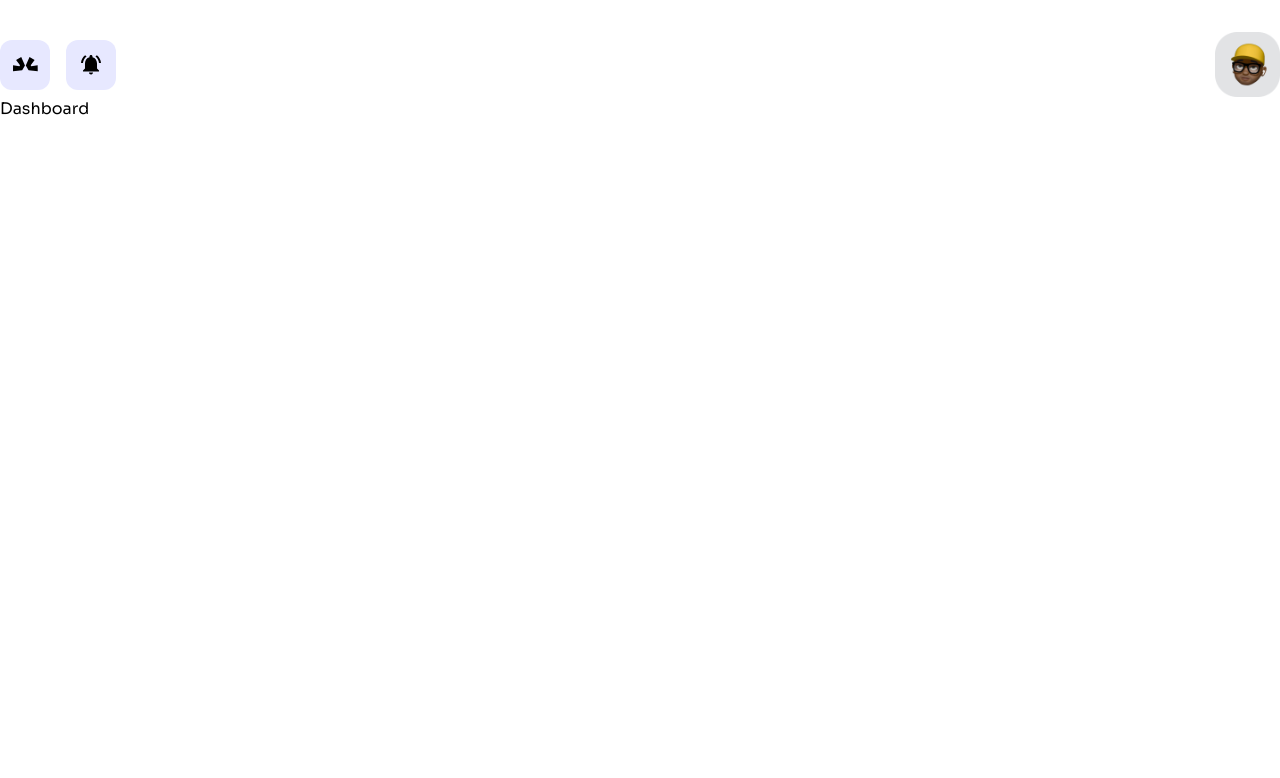
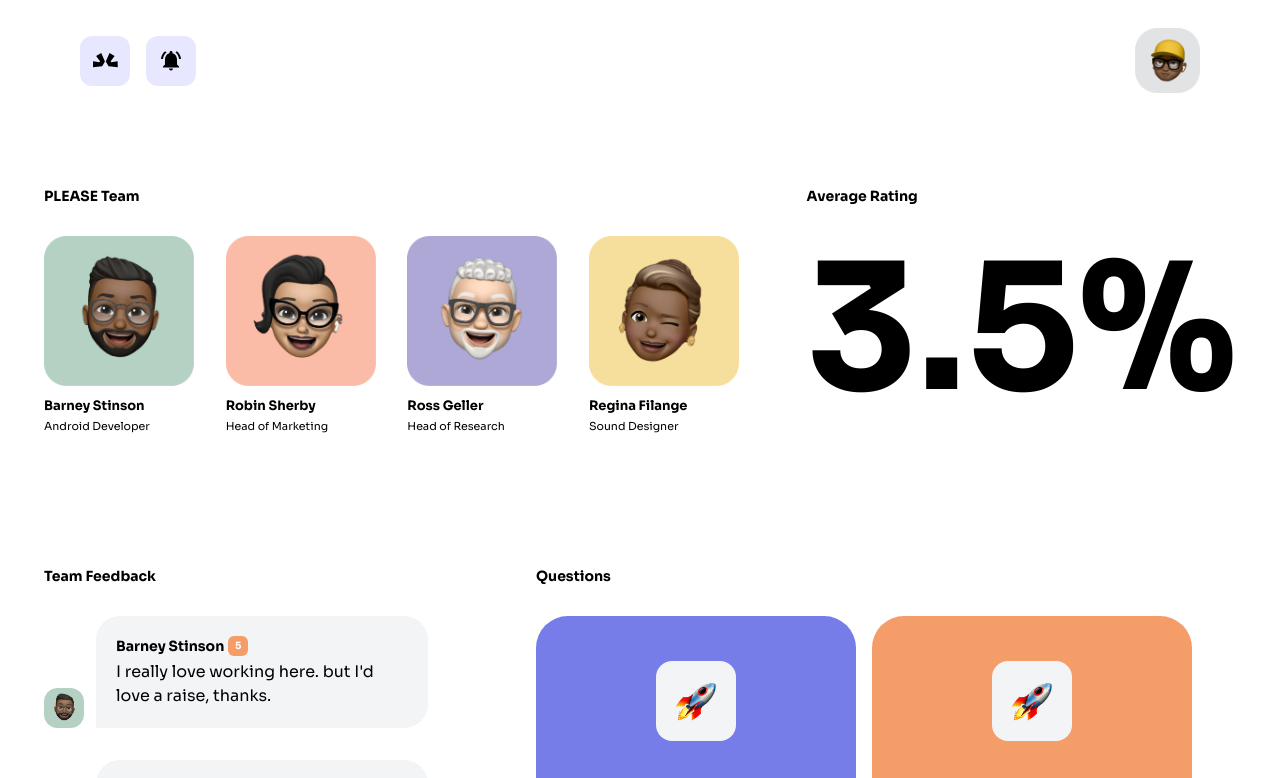
Before and after one commit to soclarence/Team-Feedback-App, a React (Create React App) app: page / in a window 1280 px wide. Shown: the top 778 px of the page. Built offline with nearby package versions, Linux system fonts and the light colour scheme.

Commit message:
complete dashboard UI

```diff
--- /dev/null
+++ b/src/Components/Atoms/AverageCount.jsx
@@ -0,0 +1,9 @@
+function averageCount() {
+    return(
+        <div className=" ">
+            <p className="mt-[-50px] text-[10rem] lg:text-[11rem] sm:text-[6rem] md:text-[8rem] leading-relaxed font-bold text-left">3.5%</p>
+        </div>
+    )
+}
+
+export default averageCount;
--- /dev/null
+++ b/src/Components/Atoms/DashHeader.jsx
@@ -0,0 +1,6 @@
+
+function dashHeader(props) {
+    return <p className="text-sm font-bold py-[30px]">{props.header}</p>
+}
+
+export default dashHeader;
--- a/src/Components/Atoms/EmployeeCard.jsx
+++ b/src/Components/Atoms/EmployeeCard.jsx
@@ -1,9 +1,11 @@
 
 
-function employeeCard() {
+function employeeCard(props) {
     return(
-        <div>
-            employee 1
+        <div className="container mx-auto overflow-hidden">
+            <img className="h-[150px] w-[150px] xl:w-[150px] xl:h-[150px] md:h-[100px] md:w-[100px] 2xl:w-[220px] 2xl:h-[220px] sm:w-[55px] sm:h-[55px]" src={props.image} alt="employee" />
+            <p className="pt-2 font-bold text-base md:text-[11px] sm:text-[10px] xl:text-[13px] ">{props.name}</p>
+            <p className="md:text-[9px] text-xs font-normal sm:text-[9px] xl:text-[11px] ">{props.position}</p>
         </div>
     )
 }
--- a/src/Components/Atoms/Header.jsx
+++ b/src/Components/Atoms/Header.jsx
@@ -4,8 +4,8 @@ import Hr from "../Atoms/Img/Hr.png"
 
 function Header() {
     return(
-        <div className="pt-8 flex flex-row items-center space-x-full">
-            <div className="flex-auto">
+        <div className="w-auto backdrop-blur-md bg-white/30 pt-7 pb-5 flex flex-row items-center space-x-full fixed top-0 left-0 right-0 xl:right-0 xl:left-0">
+            <div className="pl-20 sm:pl-3 flex-auto">
                 <div className="flex flex-row space-x-4">
                     <div className="rounded-xl w-[50px] h-[50px] bg-brightBlue justify-center items-center flex">
                         <img className="w-[25px] " src={Logo} alt="PLEASE co" />
@@ -15,8 +15,8 @@ function Header() {
                     </div>
                 </div>
             </div>
-            <div>
-                <img className="object-cover w-[65px] h-[65px]" src={Hr} alt="Hr-dp" />
+            <div className="pr-20 sm:pr-3">
+                <img className="object-cover w-[65px] h-[65px] sm:h-[50px] sm:w-[50px]" src={Hr} alt="Hr-dp" />
             </div>
         </div>
     )
--- /dev/null
+++ b/src/Components/Atoms/Question.jsx
@@ -0,0 +1,22 @@
+import Rocket from "../Atoms/Img/rocket.png"
+import Arrow130 from "../Atoms/Img/arrow130.svg"
+
+function Question(props) {
+    return(
+        <div className="">
+            <div style={props.color} className="flex flex-col items-center pt-[45px] px-[30px] pb-7 rounded-[2rem] space-y-14 w-80 h-92 overflow-hidden">
+                <div className=" w-20 h-20 bg-gray-100 flex items-center justify-center rounded-2xl">
+                    <img className="w-10 h-10" src={Rocket} alt="rocket" />
+                </div>
+                <p className="text-center text-white px-4 font-medium">{props.question}</p>
+                <div className="w-full flex justify-end">
+                    <div className="bg-black p-4 w-14 h-14 rounded-xl flex items-center">
+                        <img src={Arrow130} alt="" />
+                    </div>
+                </div>
+            </div>
+        </div>
+    )
+}
+
+export default Question;
--- a/src/Components/Employee/EmployeeList.jsx
+++ b/src/Components/Employee/EmployeeList.jsx
@@ -0,0 +1,21 @@
+import EmployeeCard from "../Atoms/EmployeeCard";
+import employee from "../../employee";
+
+function createEmployee(employee) {
+    return <EmployeeCard
+                key={employee.id}
+                image={employee.img}
+                name={employee.name}
+                position={employee.position}
+            />
+}
+
+function employeeList() {
+    return(
+        <div className="flex flex-row sm:justify-items-center space-x-2 sm:space-x-2 sm:px-1 overflow-hidden ">
+            {employee.map(createEmployee)}
+        </div>
+    )
+}
+
+export default employeeList;
--- /dev/null
+++ b/src/Components/Employee/FeedbackPost.jsx
@@ -0,0 +1,27 @@
+import profilePhoto from "../Atoms/Img/profilePhoto.png";
+
+
+function feedbackPost() {
+    return(
+        <div className="w-96 sm:w-80 flex items-start space-x-1 pb-8">
+            <div className="flex items-end">
+                <img className="w-[40px] h-[40px]" src={profilePhoto} alt="memoji" />
+
+                <div className="ml-3 bg-gray-100 rounded-r-3xl rounded-tl-3xl">
+                    <div className="pl-5 pt-5 text-sm flex space-x-1">
+                        <p className="text-sm font-bold">Barney Stinson</p>
+
+                        <div className="bg-mainOrange w-5 h-5 rounded-md">
+                        <p className="text-[10px] text-center font-bold text-white">5</p>
+
+                        </div>
+                    </div>
+                    <p className="px-5 pt-1 pb-5">I really love working here. but I'd love a raise, thanks.</p>
+                </div>
+
+            </div>
+        </div>
+    )
+}
+
+export default feedbackPost;
--- a/src/Components/Pages/Dashboard.jsx
+++ b/src/Components/Pages/Dashboard.jsx
@@ -1,10 +1,45 @@
 import Header from "../Atoms/Header";
+import EmployeeList from "../Employee/EmployeeList";
+import AverageCount from "../Atoms/AverageCount";
+import FeedbackPost from "../Employee/FeedbackPost";
+import DashHeader from "../Atoms/DashHeader";
+import Question from "../Atoms/Question";
 
 function dashboard() {
     return(
-        <div className="container mx-auto">
+        <div className="container px-11 lg:px-11 xl:px-11 md:px-0 sm:px-4 overflow-hidden mx-auto justify-center flex-col">
             <Header />
-            Dashboard
+            <div className="mt-32 flex 2sm:flex-wrap-reverse flex-row w-auto pt-7">
+                <div className="basis-full">
+                    <DashHeader header="PLEASE Team"/>
+                    <EmployeeList />
+                </div>
+                <div className="lg:mr-0 md:pl-11  basis-1/4 sm:mt-[-50px]">
+                    <DashHeader header="Average Rating"/>
+                    <AverageCount />
+                </div>
+            </div>
+
+            <div className="flex md:flex-wrap lg:flex-nowrap 2sm:flex-wrap flex-row pt-16 space-x-4">
+                <div className="basis-1/2">
+                    <DashHeader header="Team Feedback"/>
+                    <div className="">
+                        <FeedbackPost />
+                        <FeedbackPost />
+                        <FeedbackPost />
+                    </div>
+                </div>
+
+                <div className="basis-1/2  2sm:pb-11">
+                    <DashHeader header="Questions"/>
+                    <div className="flex space-x-4 overflow-y-scroll  md:w-[750px] xl:w-[700px] lg:w-3/4 2sm:w-1/2">
+                        <Question color={{backgroundColor: "#767DE8"}}
+                        question = "Team experience and workplace rating" />
+                        <Question color={{backgroundColor: "#F49D68"}}
+                        question = "PLEASE CO. Employee rating. V.0.1" />
+                    </div>
+                </div>
+            </div>
         </div>
     )
 }
--- /dev/null
+++ b/src/employee.js
@@ -0,0 +1,33 @@
+import Barn from "./Components/Atoms/Img/TeamPhoto04.png"
+import Rob from "./Components/Atoms/Img/TeamPhoto03.png"
+import Ross from "./Components/Atoms/Img/TeamPhoto02.png"
+import Reg from "./Components/Atoms/Img/TeamPhoto01.png"
+
+const employee = [
+    {
+        id: 1,
+        name: "Barney Stinson",
+        position: "Android Developer",
+        img: Barn
+    },
+    {
+        id: 2,
+        name: "Robin Sherby",
+        position: "Head of Marketing",
+        img: Rob
+    },
+    {
+        id: 3,
+        name: "Ross Geller",
+        position: "Head of Research",
+        img: Ross
+    },
+    {
+        id: 4,
+        name: "Regina Filange",
+        position: "Sound Designer",
+        img: Reg
+    },
+]
+
+export default employee
--- a/tailwind.config.js
+++ b/tailwind.config.js
@@ -5,7 +5,8 @@ module.exports = {
   ],
   theme: {
     screens: {
-      'sm': '640px',
+      'sm': {'max': '639px'},
+      '2sm': {'max': '767px'},
       'md': '768px',
       'lg': '1024px',
       'xl': '1280px',
```
Also changed, not shown: public/manifest.json, src/Components/Atoms/Img/arrow130.svg (added), src/Components/Atoms/Img/rocket.png (added).
